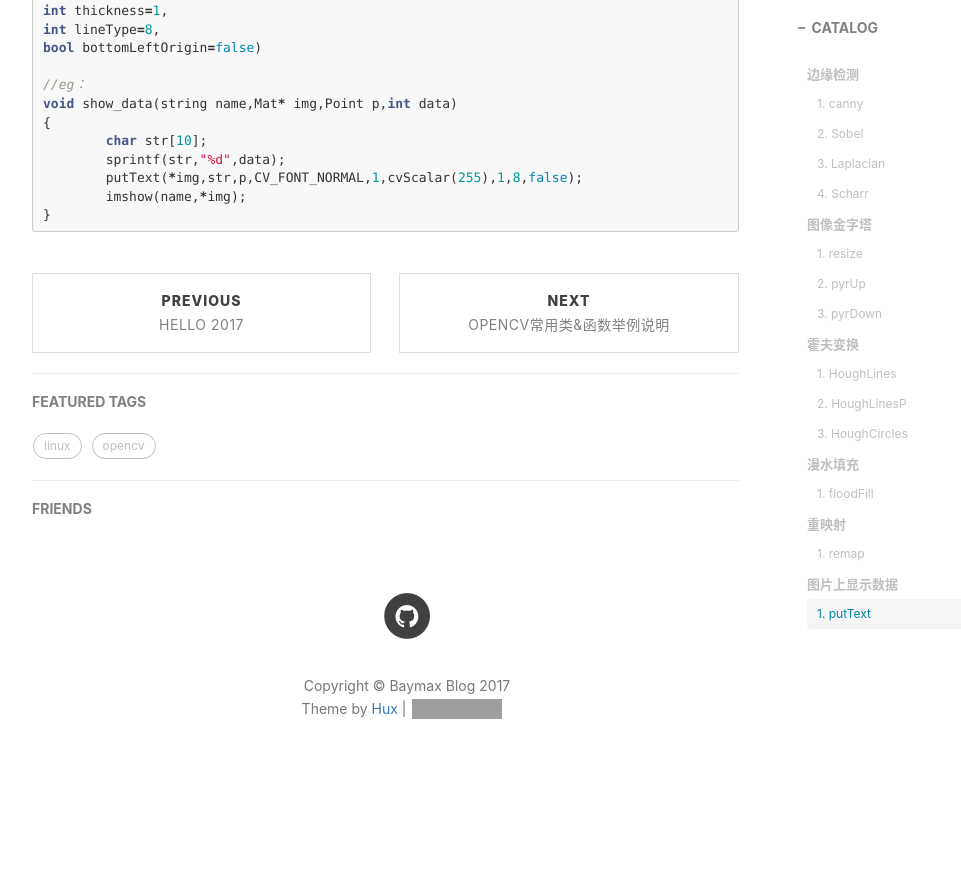
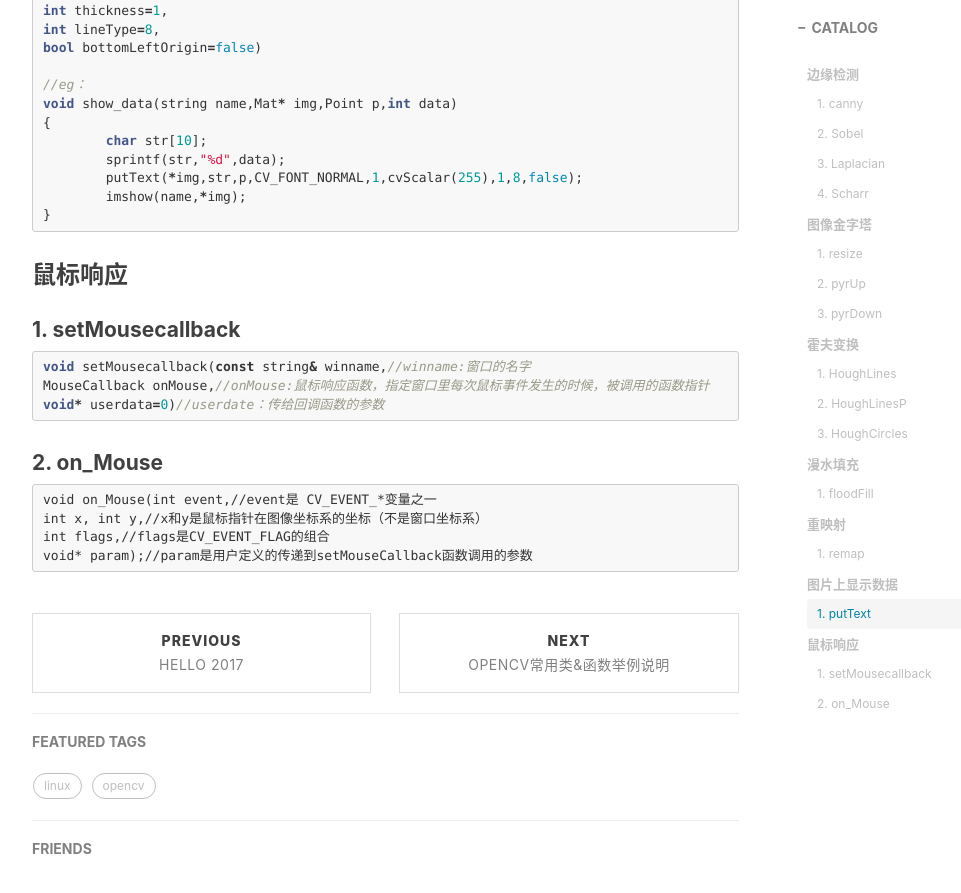
Before and after one commit to Lmonologue/baymax.github.io, a Jekyll site: the page built from _posts/2017-05-09-opencv分块学习.md, in a window 1280 px wide and 900 px high, scrolled down 6902 px. Shown: the top 893 px of the window, without its empty margins (233-1194 px from the left). Built offline with Jekyll 4.4.1, drawn with Linux system fonts in a browser that asks for light colours; nearby versions of some CDN libraries; comment, search, counter and statistics services are not loaded; before the commit the page ends 7715 px from its top, so only the background shows below that; grey boxes are pictures that could not be loaded.

Commit message:
Update 2017-05-09-opencv分块学习.md

````diff
--- a/_posts/2017-05-09-opencv分块学习.md
+++ b/_posts/2017-05-09-opencv分块学习.md
@@ -349,3 +349,21 @@ void show_data(string name,Mat* img,Point p,int data)
 	imshow(name,*img);
 }
 ```
+### 鼠标响应
+
+#### 1. setMousecallback
+
+```c++
+void setMousecallback(const string& winname,//winname:窗口的名字
+MouseCallback onMouse,//onMouse:鼠标响应函数，指定窗口里每次鼠标事件发生的时候，被调用的函数指针
+void* userdata=0)//userdate：传给回调函数的参数
+```
+
+#### 2. on_Mouse
+
+```
+void on_Mouse(int event,//event是 CV_EVENT_*变量之一
+int x, int y,//x和y是鼠标指针在图像坐标系的坐标（不是窗口坐标系）
+int flags,//flags是CV_EVENT_FLAG的组合
+void* param);//param是用户定义的传递到setMouseCallback函数调用的参数
+```
````
